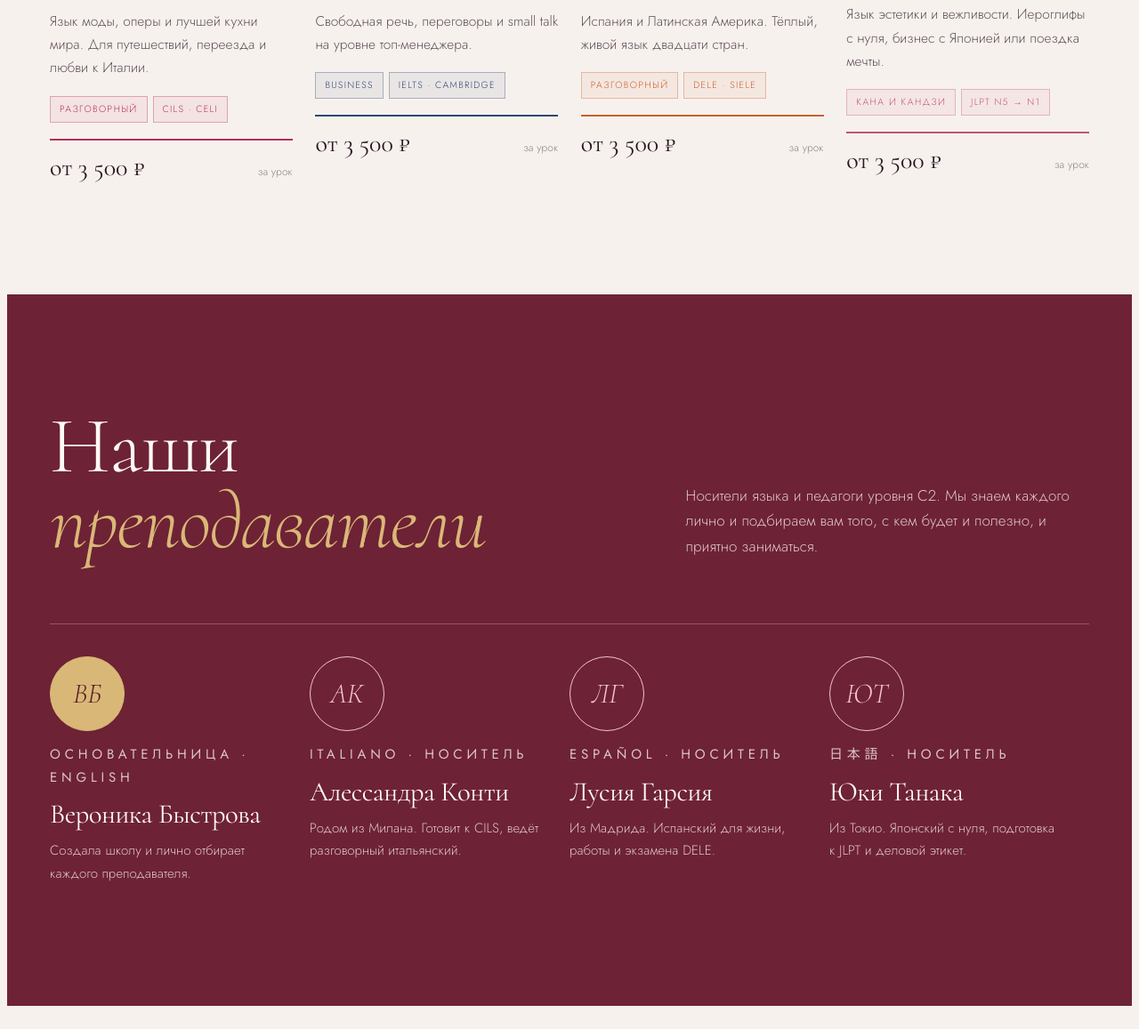
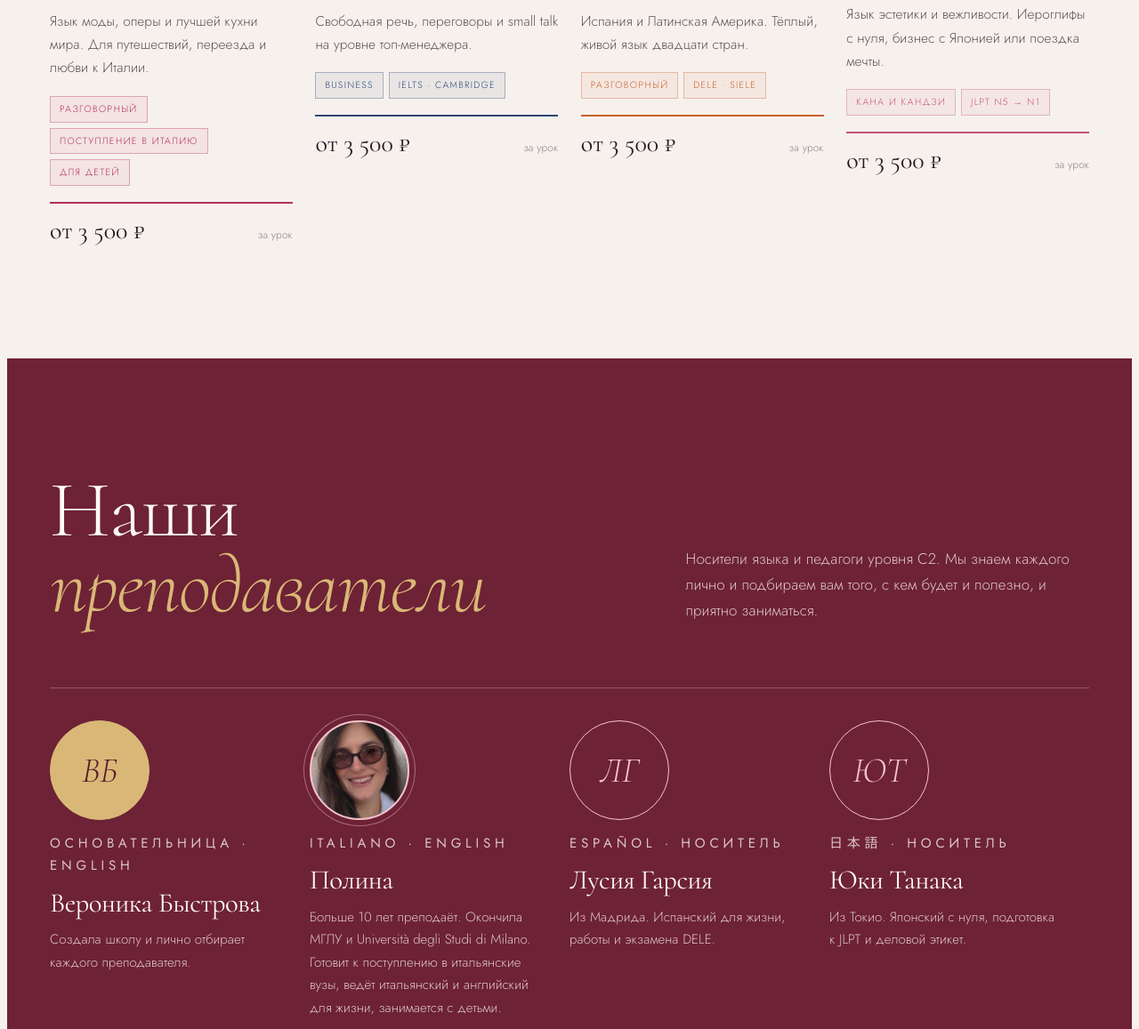
Before and after one commit to AnatolyBystrov/maion_bystrova, a plain HTML site: page index.html in a window 1280 px wide. Shown: the part 2528-3685 px from the top of the page at 89% size. Drawn offline with Linux system fonts and the light colour scheme.

Commit message:
Add Polina, Italian and English teacher
Co-Authored-By: Claude Opus 5.5 <noreply@anthropic.com>
Claude-Session: https://claude.ai/code/session_01D8AAKhHLYtpHG4q4qLcVUk

```diff
--- a/index.html
+++ b/index.html
@@ -148,7 +148,8 @@ section{padding-block:clamp(80px,10vw,140px)}
 .team-sec .medal{background:transparent;border-color:var(--peony);color:var(--peony)}
 .team{display:grid;grid-template-columns:repeat(4,1fr);border-top:1px solid var(--line-2)}
 .t{padding:36px 28px 8px 0;display:grid;gap:14px;align-content:start;min-width:0}
-.t .medal{width:84px;height:84px;font-size:32px}
+.t .medal{width:112px;height:112px;font-size:40px}
+.t .medal.photo{background:var(--img) center/cover no-repeat;border:2px solid var(--peony);box-shadow:0 0 0 6px var(--wine),0 0 0 7px rgba(242,196,205,.45)}
 .team-sec .t.founder .medal{background:var(--gold-soft);color:var(--wine-deep);border-color:var(--gold-soft)}
 .t h3{font-size:clamp(28px,2.4vw,36px);font-weight:400}
 .t p{color:var(--ink-2);font-size:15px}
@@ -287,7 +288,7 @@ footer{padding-block:56px 28px;overflow:hidden;border-top:1px solid var(--line)}
           <h3 lang="it">Italiano</h3>
           <p class="ru">Итальянский</p>
           <p>Язык моды, оперы и лучшей кухни мира. Для путешествий, переезда и любви к Италии.</p>
-          <div class="tags"><span>Разговорный</span><span>CILS · CELI</span></div>
+          <div class="tags"><span>Разговорный</span><span>Поступление в Италию</span><span>Для детей</span></div>
           <div class="pr"><b>от 3 500 ₽</b><small>за урок</small></div>
         </article>
         <article class="lang" style="--c:#2c4a72">
@@ -332,10 +333,10 @@ footer{padding-block:56px 28px;overflow:hidden;border-top:1px solid var(--line)}
           <p>Создала школу и лично отбирает каждого преподавателя.</p>
         </article>
         <article class="t">
-          <div class="medal">АК</div>
-          <p class="cap">Italiano · носитель</p>
-          <h3>Алессандра Конти</h3>
-          <p>Родом из Милана. Готовит к CILS, ведёт разговорный итальянский.</p>
+          <div class="medal photo" role="img" aria-label="Полина, преподаватель итальянского и английского" style="--img:url(img/polina.webp)"></div>
+          <p class="cap">Italiano · English</p>
+          <h3>Полина</h3>
+          <p>Больше 10 лет преподаёт. Окончила МГЛУ и Università degli Studi di Milano. Готовит к поступлению в итальянские вузы, ведёт итальянский и английский для жизни, занимается с детьми.</p>
         </article>
         <article class="t">
           <div class="medal">ЛГ</div>
```
Also changed, not shown: img/polina.webp (added).
